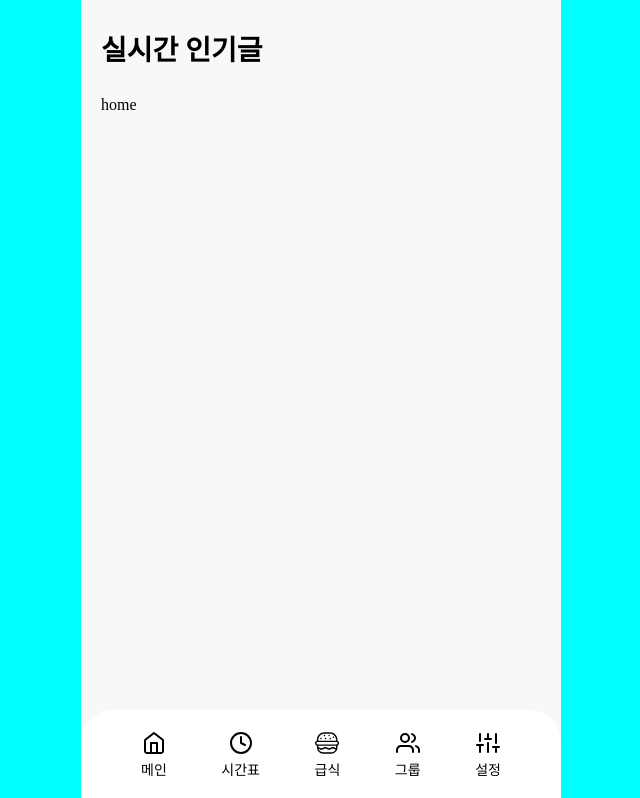
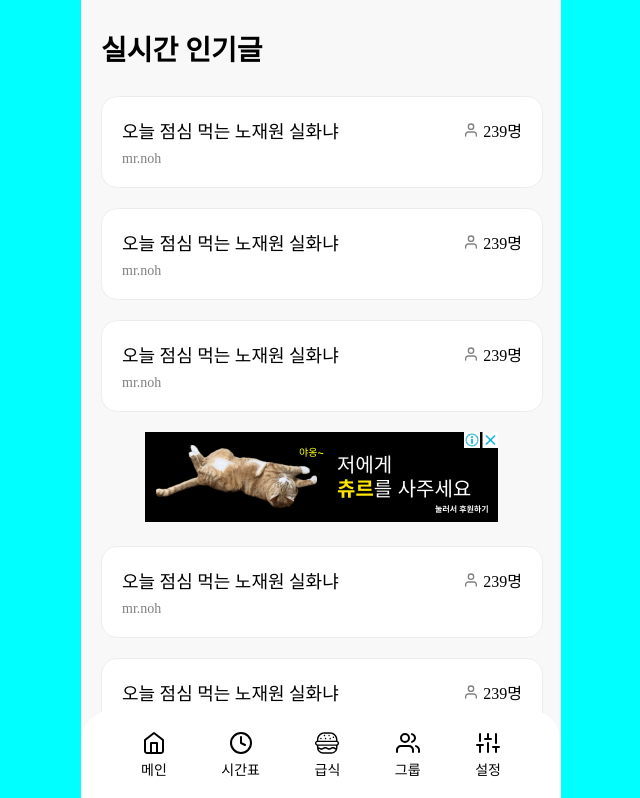
Before and after one commit to SID12g/mackerel, a Next.js app: page / in a window 1280 px wide. Shown: the top 798 px of the page, without its empty margins (319-959 px from the left). Built offline with nearby package versions, Linux system fonts and the light colour scheme; a web font is replaced by a local one.

Commit message:
feat: main

```diff
--- /dev/null
+++ b/src/app/page.module.css
@@ -0,0 +1,3 @@
+.container {
+  padding-bottom: 120px;
+}
--- a/src/app/page.tsx
+++ b/src/app/page.tsx
@@ -1,12 +1,43 @@
 import Advertisement from "@/components/advertisement/advertisement";
 import styles from "./page.module.css";
 import Header from "@/components/header/header";
+import Content from "@/components/content/content";
 
 export default function Home() {
   return (
-    <div>
+    <div className={styles.container}>
       <Header title="실시간 인기글" />
-      home
+      <Content
+        title="오늘 점심 먹는 노재원 실화냐"
+        number="239명"
+        name="mr.noh"
+      />
+      <Content
+        title="오늘 점심 먹는 노재원 실화냐"
+        number="239명"
+        name="mr.noh"
+      />
+      <Content
+        title="오늘 점심 먹는 노재원 실화냐"
+        number="239명"
+        name="mr.noh"
+      />
+      <Advertisement />
+      <Content
+        title="오늘 점심 먹는 노재원 실화냐"
+        number="239명"
+        name="mr.noh"
+      />
+      <Content
+        title="오늘 점심 먹는 노재원 실화냐"
+        number="239명"
+        name="mr.noh"
+      />
+      <Content
+        title="오늘 점심 먹는 노재원 실화냐"
+        number="239명"
+        name="mr.noh"
+      />
     </div>
   );
 }
--- a/src/components/advertisement/advertisement.module.css
+++ b/src/components/advertisement/advertisement.module.css
@@ -2,6 +2,7 @@
   width: "100%";
   display: flex;
   justify-content: center;
+  margin-bottom: 20px;
 }
 
 .ads_link {
--- /dev/null
+++ b/src/components/content/content.module.css
@@ -0,0 +1,29 @@
+.container {
+  width: calc(100% - 40px);
+  background-color: var(--primary-color);
+  padding: 0 20px;
+  border-radius: 16px;
+  border: 1px solid var(--border-color);
+  margin-bottom: 20px;
+}
+
+.title {
+  font-size: 18px;
+  font-weight: 500;
+  margin: 0;
+}
+
+.icon {
+}
+
+.number {
+  margin: 0;
+  margin-left: 4px;
+}
+
+.name {
+  margin: 8px 0 20px 0;
+  font-size: 14px;
+  font-weight: 400;
+  color: var(--assist-text-color);
+}
--- /dev/null
+++ b/src/components/content/content.tsx
@@ -0,0 +1,39 @@
+import styles from "@/components/content/content.module.css";
+import person from "@/../public/person.svg";
+import Image from "next/image";
+
+export default function Content({
+  title,
+  number,
+  name,
+}: {
+  title: string;
+  number: string;
+  name: string;
+}) {
+  return (
+    <div className={styles.container}>
+      <div
+        style={{
+          display: "flex",
+          justifyContent: "space-between",
+          alignItems: "center",
+          marginTop: 20,
+        }}
+      >
+        <h1 className={styles.title}>{title}</h1>
+        <div
+          style={{
+            display: "flex",
+            flexDirection: "row",
+            alignItems: "center",
+          }}
+        >
+          <Image className={styles.icon} src={person} alt="person" />
+          <p className={styles.number}>{number}</p>
+        </div>
+      </div>
+      <p className={styles.name}>{name}</p>
+    </div>
+  );
+}
--- /dev/null
+++ b/src/components/wrapper/wrapper.module.css
@@ -0,0 +1,4 @@
+.container {
+  background-color: var(--background-color);
+  padding: 0 20px 0 20px;
+}
--- a/src/components/wrapper/wrapper.tsx
+++ b/src/components/wrapper/wrapper.tsx
@@ -1,5 +1,6 @@
+import styles from "@/components/wrapper/wrapper.module.css";
 import React from "react";
 
 export default function Wrapper({ children }: { children: React.ReactNode }) {
-  return <div style={{ padding: "0 20px 0 20px" }}>{children}</div>;
+  return <div className={styles.container}>{children}</div>;
 }
```
Also changed, not shown: src/app/group/page.tsx (+10 -0 lines), src/app/setting/page.tsx (+9 -0 lines), public/person.svg (added).
